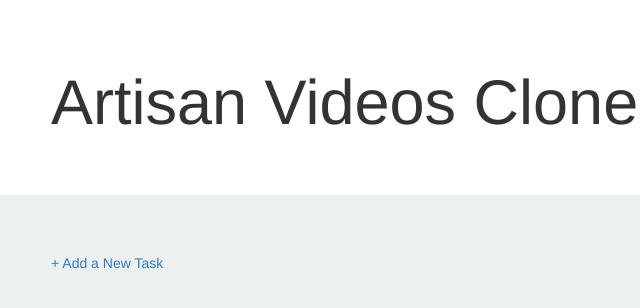
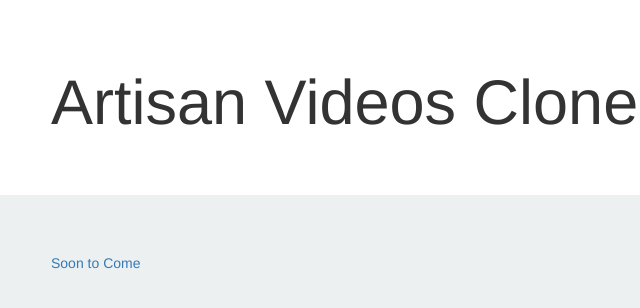
Before and after one commit to kylerits/ArtisanVideos, a website: page index.html in a window 1280 px wide. Shown: the full height of the page, 19-659 px from the left. Drawn offline with nearby package versions, Linux system fonts and the light colour scheme; no server answers.

Commit message:
Re-label

```diff
--- a/templates/artvids.html
+++ b/templates/artvids.html
@@ -1,7 +1,7 @@
 <div class='list'>
 
     <div class='categories'>
-        <a href=''> + Add a New Task</a>
+        <a href=''>Soon to Come</a>
     </div>
 
     <div class='vid'
```
